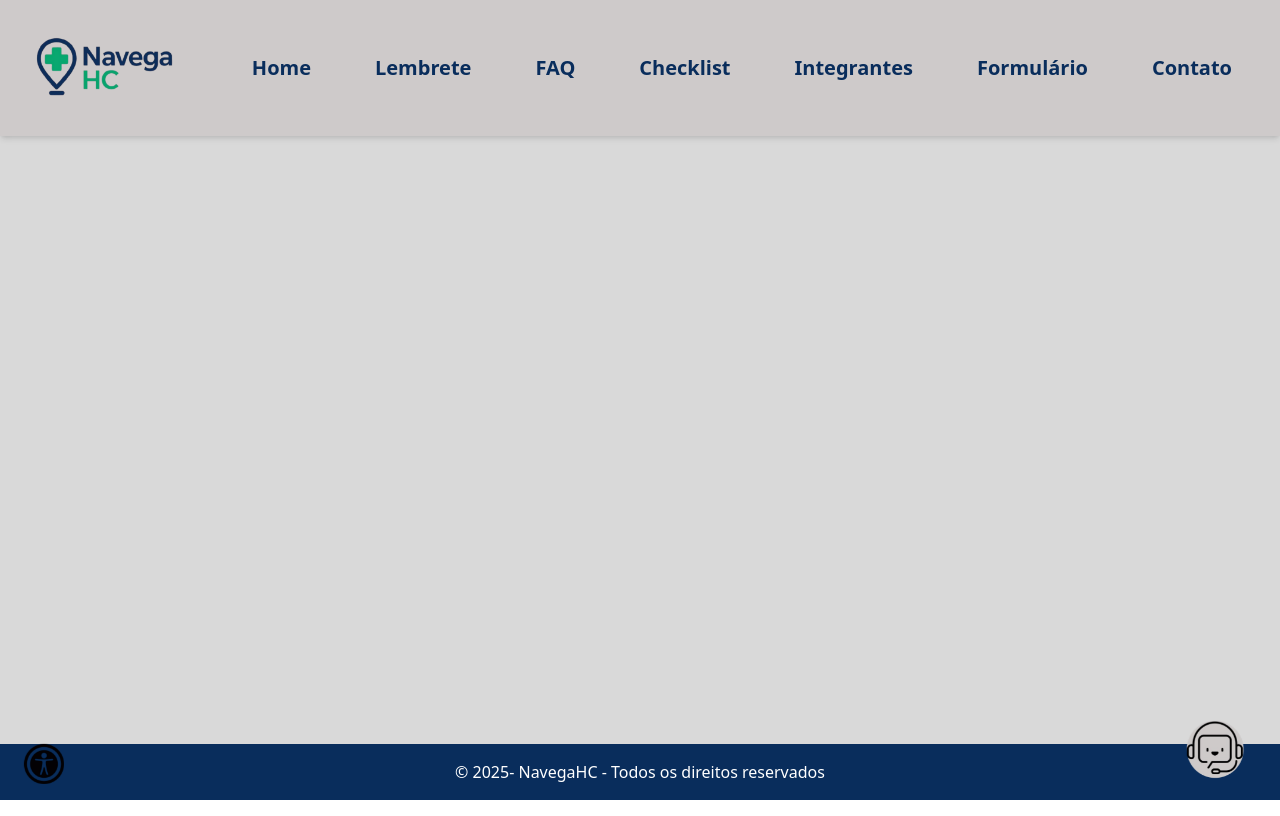
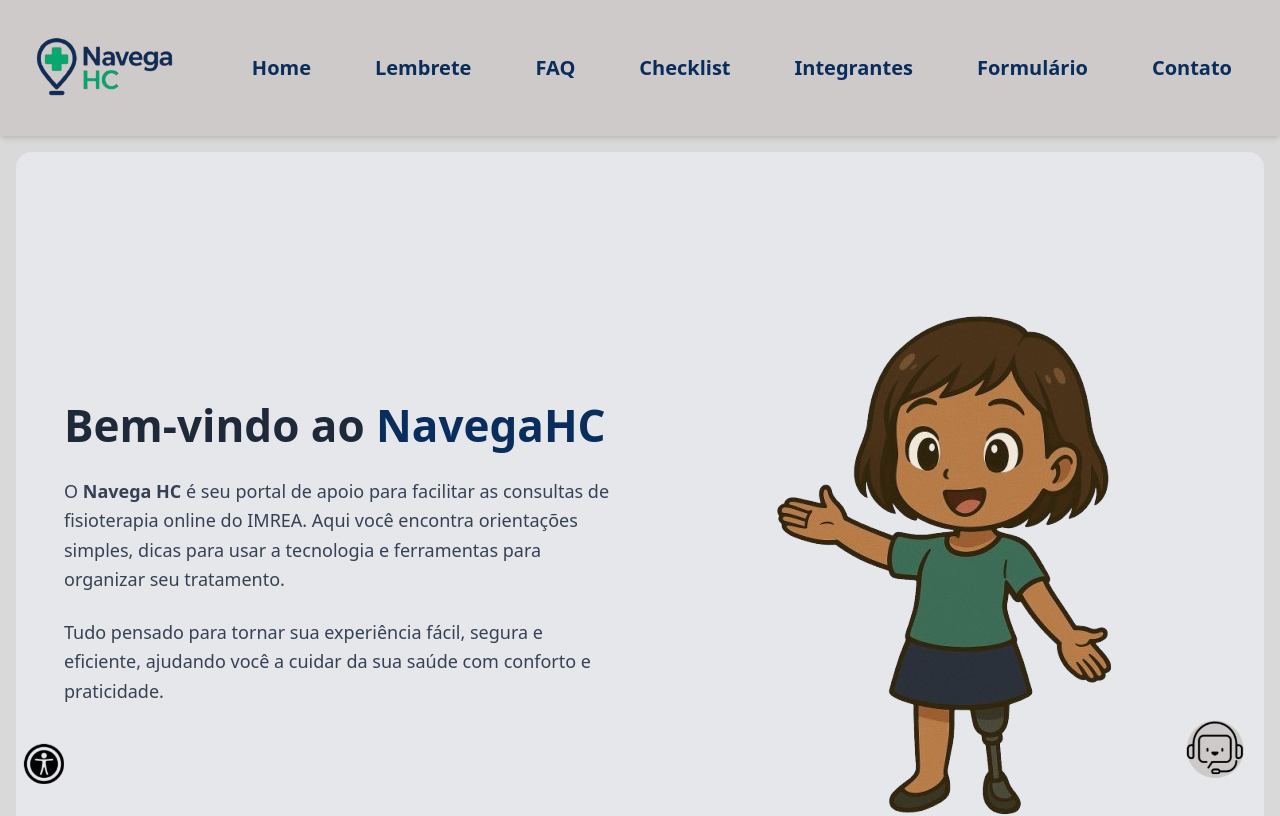
Before and after one commit to NavegaHC/NavegaHC-site, a React (Vite) app in the folder NavegaHC/: page / in a window 1280 px wide. Shown: the top 816 px of the page. Built offline with nearby package versions, Linux system fonts and the light colour scheme.

Commit message:
arrumando erros

```diff
--- a/NavegaHC/src/App.tsx
+++ b/NavegaHC/src/App.tsx
@@ -1,12 +1,12 @@
 import { BrowserRouter, Route, Routes } from "react-router-dom"
 import Cabecalho from "./componentes/Cabecalho/Cabecalho"
-import Home from "./pages/Home/Home/Home"
-import Lembrete from "./pages/Home/Lembrete/Lembrete"
-import Faq from "./pages/Home/Faq/Faq"
-import Checklist from "./pages/Home/Checklist/Checklist"
-import Integrantes from "./pages/Home/Integrantes/Integrantes"
-import Formulario from "./pages/Home/Formulario/Formulario"
-import Contato from "./pages/Home/Contato/Contato"
+import Home from "./pages/Home/Home"
+import Lembrete from "./pages/Lembrete/Lembrete"
+import Faq from "./pages/Faq/Faq"
+import Checklist from "./pages/Checklist/Checklist"
+import Integrantes from "./pages/Integrantes/Integrantes"
+import Formulario from "./pages/Formulario/Formulario"
+import Contato from "./pages/Contato/Contato"
 import Botao_chat from "./componentes/Botao_chat/Botao_chat"
 import Botao_acessibilidade from "./componentes/Botao_acessibilidade/Botao_acessibildade"
 import Footer from "./componentes/Footer/Footer"
@@ -20,7 +20,7 @@ function App() {
     <Cabecalho />
     <main className="p-4">
       <Routes>
-        <Route path="/home" element={<Home />}/>
+        <Route path="/" element={<Home />}/>
         <Route path="/lembrete" element={<Lembrete />}/>
         <Route path="/faq" element={<Faq />} />
         <Route path="/checklist" element={<Checklist />} />
--- a/NavegaHC/src/componentes/Cabecalho/Cabecalho.tsx
+++ b/NavegaHC/src/componentes/Cabecalho/Cabecalho.tsx
@@ -10,7 +10,7 @@ const Cabecalho: React.FC = () => {
   const [menuOpen, setMenuOpen] = useState<boolean>(false);
 
   const links: NavLink[] = [
-    { to: "/home", label: "Home" },
+    { to: "/", label: "Home" },
     { to: "/lembrete", label: "Lembrete" },
     { to: "/faq", label: "FAQ" },
     { to: "/checklist", label: "Checklist" },
```
Also changed, not shown: NavegaHC/src/pages/Checklist/Checklist.tsx (renamed from NavegaHC/src/pages/Home/Checklist/Checklist.tsx), NavegaHC/src/pages/Contato/Contato.tsx (renamed from NavegaHC/src/pages/Home/Contato/Contato.tsx), NavegaHC/src/pages/Faq/Faq.tsx (renamed from NavegaHC/src/pages/Home/Faq/Faq.tsx), NavegaHC/src/pages/Formulario/Formulario.tsx (renamed from NavegaHC/src/pages/Home/Formulario/Formulario.tsx), NavegaHC/src/pages/Home/Home.tsx (renamed from NavegaHC/src/pages/Home/Home/Home.tsx), NavegaHC/src/pages/Integrantes/Integrantes.tsx (renamed from NavegaHC/src/pages/Home/Integrantes/Integrantes.tsx), NavegaHC/src/pages/Lembrete/Lembrete.tsx (renamed from NavegaHC/src/pages/Home/Lembrete/Lembrete.tsx), 1 other file (tests, documents, lock files or other folders).
